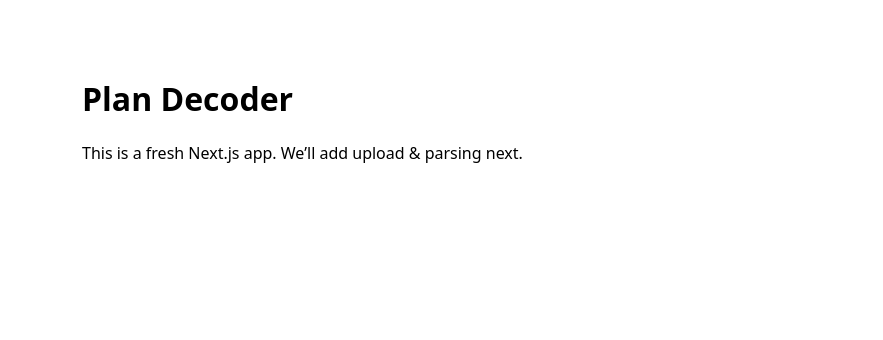
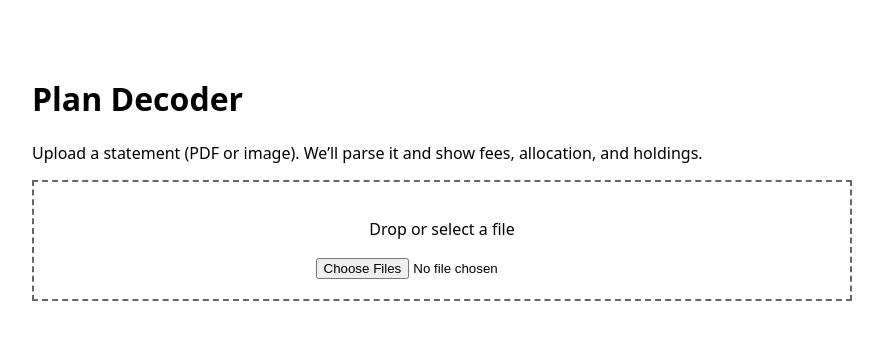
Before and after one commit to mattmattheisen/401kdecoder.com, a Next.js app: page / in a window 1280 px wide. Shown: the top 340 px of the page, without its empty margins (198-1081 px from the left). Built offline with nearby package versions, Linux system fonts and the light colour scheme.

Commit message:
Wire page to UploadZone + Results

```diff
--- a/app/page.js
+++ b/app/page.js
@@ -1,8 +1,46 @@
+'use client';
+import { useState } from 'react';
+import UploadZone from '../components/UploadZone';
+import Results from '../components/Results';
+
 export default function Page() {
+  const [loading, setLoading] = useState(false);
+  const [error, setError] = useState('');
+  const [data, setData] = useState(null);
+
+  async function handleDrop(files) {
+    setError('');
+    setLoading(true);
+    setData(null);
+
+    try {
+      const fd = new FormData();
+      for (const f of files) fd.append('files', f);
+
+      const res = await fetch('/api/parse', { method: 'POST', body: fd });
+      if (!res.ok) throw new Error('Parsing failed');
+      const json = await res.json();
+      setData(json);
+    } catch (e) {
+      setError(e.message || 'Something went wrong');
+    } finally {
+      setLoading(false);
+    }
+  }
+
   return (
-    <main style={{ maxWidth: 720, margin: '40px auto', padding: 16 }}>
+    <main style={{ maxWidth: 820, margin: '40px auto', padding: 16 }}>
       <h1>Plan Decoder</h1>
-      <p>This is a fresh Next.js app. We’ll add upload & parsing next.</p>
+      <p>Upload a statement (PDF or image). We’ll parse it and show fees, allocation, and holdings.</p>
+
+      <div style={{ marginTop: 16 }}>
+        <UploadZone onDrop={handleDrop} loading={loading} />
+        {error && <p style={{ color: '#c33' }}>{error}</p>}
+      </div>
+
+      <div style={{ marginTop: 24 }}>
+        <Results data={data} />
+      </div>
     </main>
   );
 }
```
